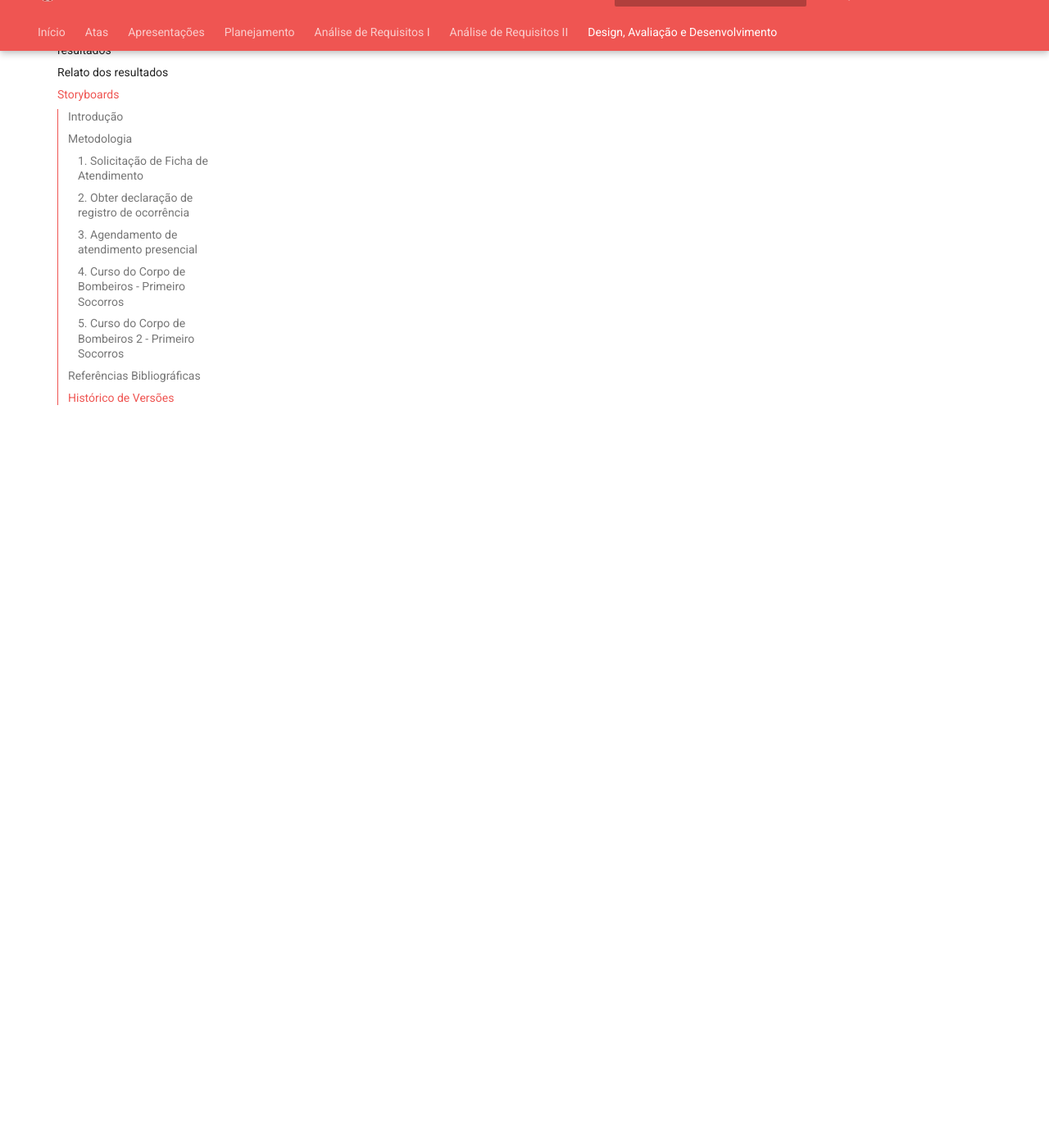
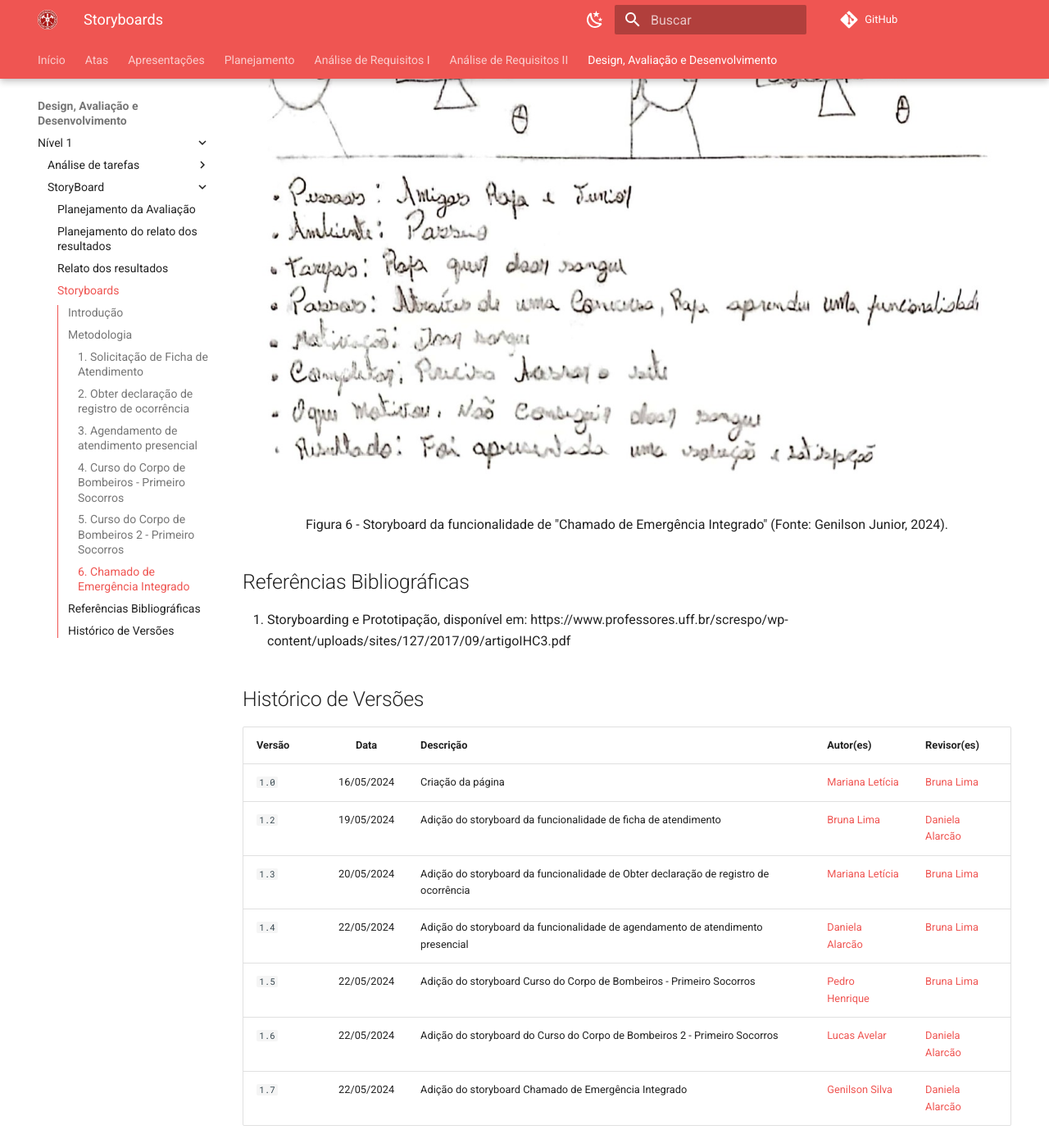
Before and after one commit to Interacao-Humano-Computador/2024.1-CBMERJ, an MkDocs documentation site: the page built from docs/design_avaliacao_desenvolvimento/nivel_1/story_board/storyboards.md, in a window 1280 px wide and 1400 px high, scrolled down 7544 px. Shown: the whole window at 82% size. Built offline with MkDocs 1.6.1 and Material for MkDocs 9.7.7, drawn with Linux system fonts in a browser that asks for light colours; comment, search, counter and statistics services are not loaded; some of the changed text lies outside the part shown.

Commit message:
Update SB

```diff
--- a/docs/design_avaliacao_desenvolvimento/nivel_1/story_board/storyboards.md
+++ b/docs/design_avaliacao_desenvolvimento/nivel_1/story_board/storyboards.md
@@ -35,6 +35,12 @@ O storyboard da funcionalidade "Curso do Corpo de Bombeiros 2 - Primeiros Socorr
 ![](img/StoryboardLucas.jpg)
 <p align="center">Figura 5 - Storyboard da funcionalidade de "Curso do Corpo de Bombeiros - Primeiros Socorros" (Fonte: Lucas Avelar, 2024). </p>
 
+### 6. Chamado de Emergência Integrado
+O storyboard da funcionalidade "Chamado de Emergência Integrado" foi realizado à mão em um papel conforme pode ser identificado abaixo na figura 6:
+
+![](img/storyboard5g.jpg)
+<p align="center">Figura 6 - Storyboard da funcionalidade de "Chamado de Emergência Integrado" (Fonte: Genilson Junior, 2024). </p>
+
 ## Referências Bibliográficas
 1. Storyboarding e Prototipação, disponível em: https://www.professores.uff.br/screspo/wp-content/uploads/sites/127/2017/09/artigoIHC3.pdf
 
@@ -47,4 +53,5 @@ O storyboard da funcionalidade "Curso do Corpo de Bombeiros 2 - Primeiros Socorr
 | `1.3`   | 20/05/2024 | Adição do storyboard da funcionalidade de Obter declaração de registro de ocorrência                    | [Mariana Letícia](https://github.com/Marianannn) | [Bruna Lima](https://github.com/libruna)  |
 | `1.4`   | 22/05/2024 | Adição do storyboard da funcionalidade de agendamento de atendimento presencial                        | [Daniela Alarcão](https://github.com/danialarcao) | [Bruna Lima](https://github.com/libruna)  |
 | `1.5`   | 22/05/2024 | Adição do storyboard Curso do Corpo de Bombeiros - Primeiro Socorros | [Pedro Henrique](https://github.com/PedroHhenriq) |  [Bruna Lima](https://github.com/libruna) |
-| `1.6`   | 22/05/2024 | Adição do storyboard do Curso do Corpo de Bombeiros 2 - Primeiro Socorros | [Lucas Avelar](https://github.com/LucasAvelar2711)  | [Daniela Alarcão](https://github.com/danialarcao) |
+| `1.6`   | 22/05/2024 | Adição do storyboard do Curso do Corpo de Bombeiros 2 - Primeiro Socorros | [Lucas Avelar](https://github.com/LucasAvelar2711)  | [Daniela Alarcão](https://github.com/danialarcao)
+| `1.7`   | 22/05/2024 | Adição do storyboard Chamado de Emergência Integrado  | [Genilson Silva](https://github.com/GenilsonJrs)  | [Daniela Alarcão](https://github.com/danialarcao) |
```
Also changed, not shown: docs/design_avaliacao_desenvolvimento/nivel_1/analise_tarefas/planejamento_avaliacao.md (+10 -10 lines), docs/design_avaliacao_desenvolvimento/nivel_1/story_board/img/storyboard5g.jpg (added).
